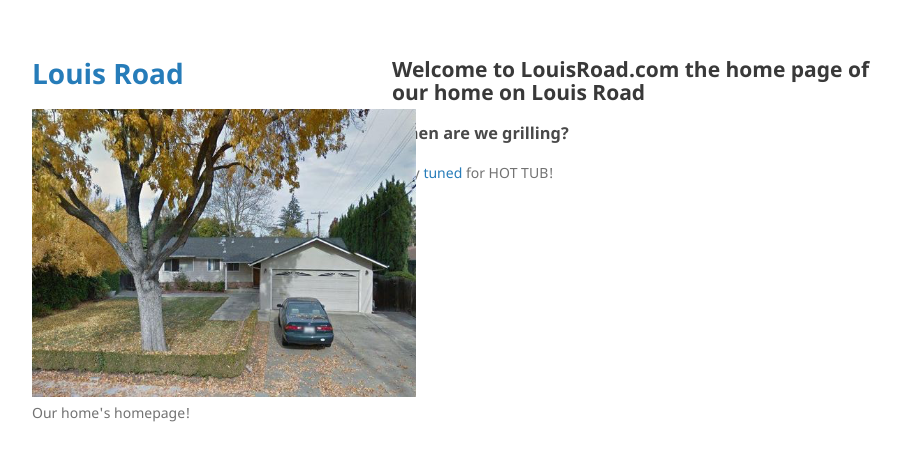
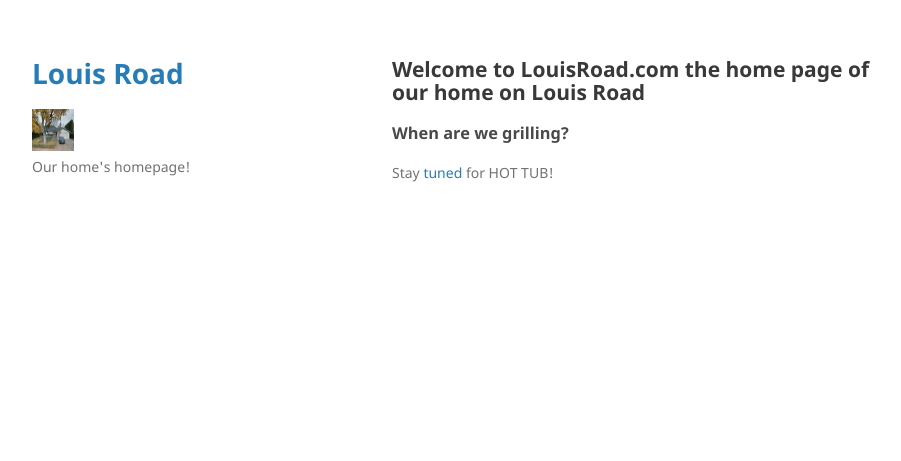
Before and after one commit to louisroad/louisroad.github.io, a Jekyll site: the page built from index.md, in a window 1280 px wide. Shown: the top 461 px of the page, without its empty margins (178-1079 px from the left). Built offline with Jekyll 4.4.1, drawn with Linux system fonts in a browser that asks for light colours; our own code applies the rules of GitHub Pages for plain Markdown files.

Commit message:
img size

```diff
--- a/_layouts/default.html
+++ b/_layouts/default.html
@@ -17,7 +17,7 @@
         <h1><a href="{{ "/" | absolute_url }}">{{ site.title | default: LouisRoad.com }}</a></h1>
 
         {% if site.logo %}
-          <img src="{{site.logo | relative_url}}" alt="Logo" />
+          <img src="{{site.logo | relative_url}}" alt="Logo" height="42" width="42"/>
         {% endif %}
 
         <p>{{ site.description | default: site.github.project_tagline }}</p>
```
Also changed, not shown: Gemfile.lock (added).
